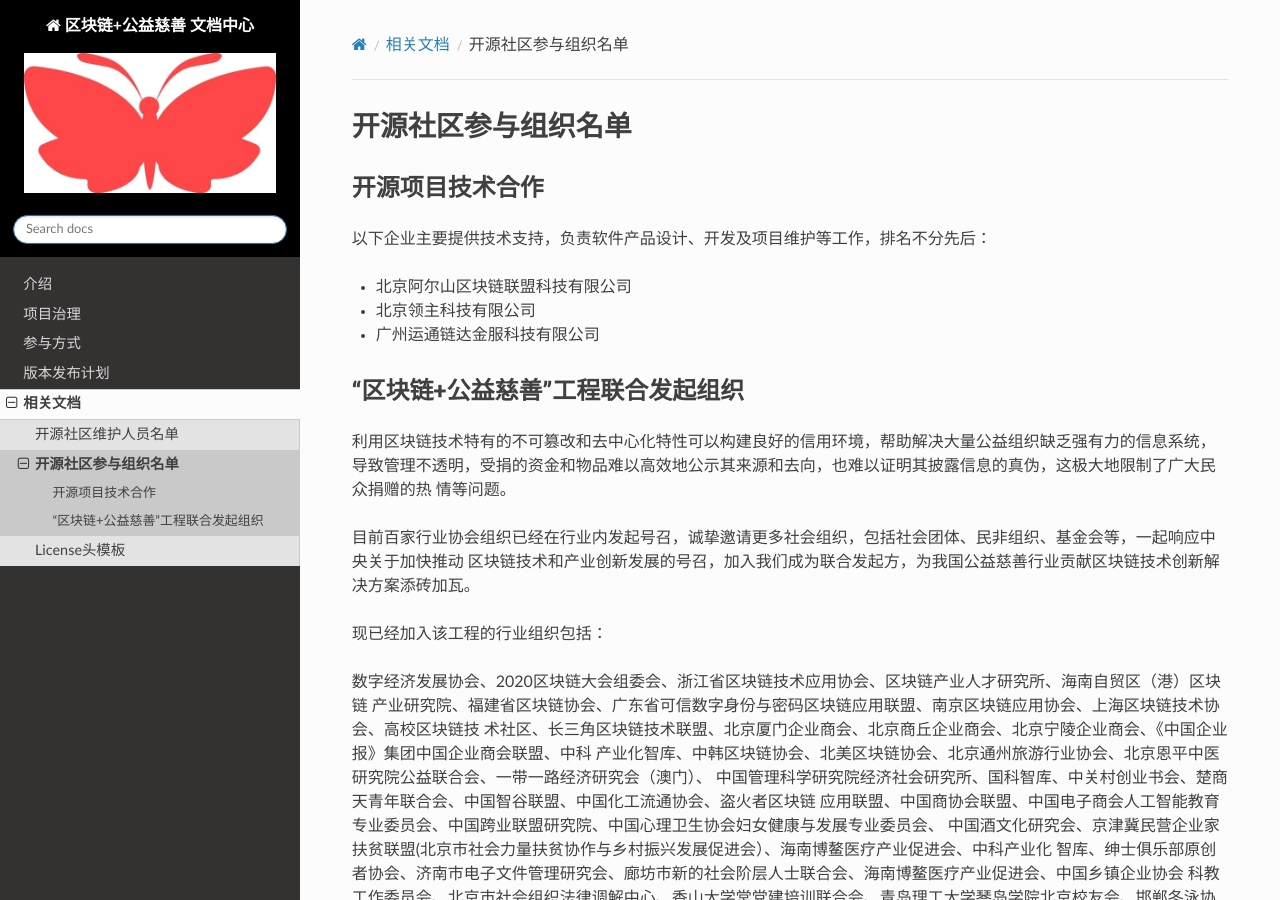
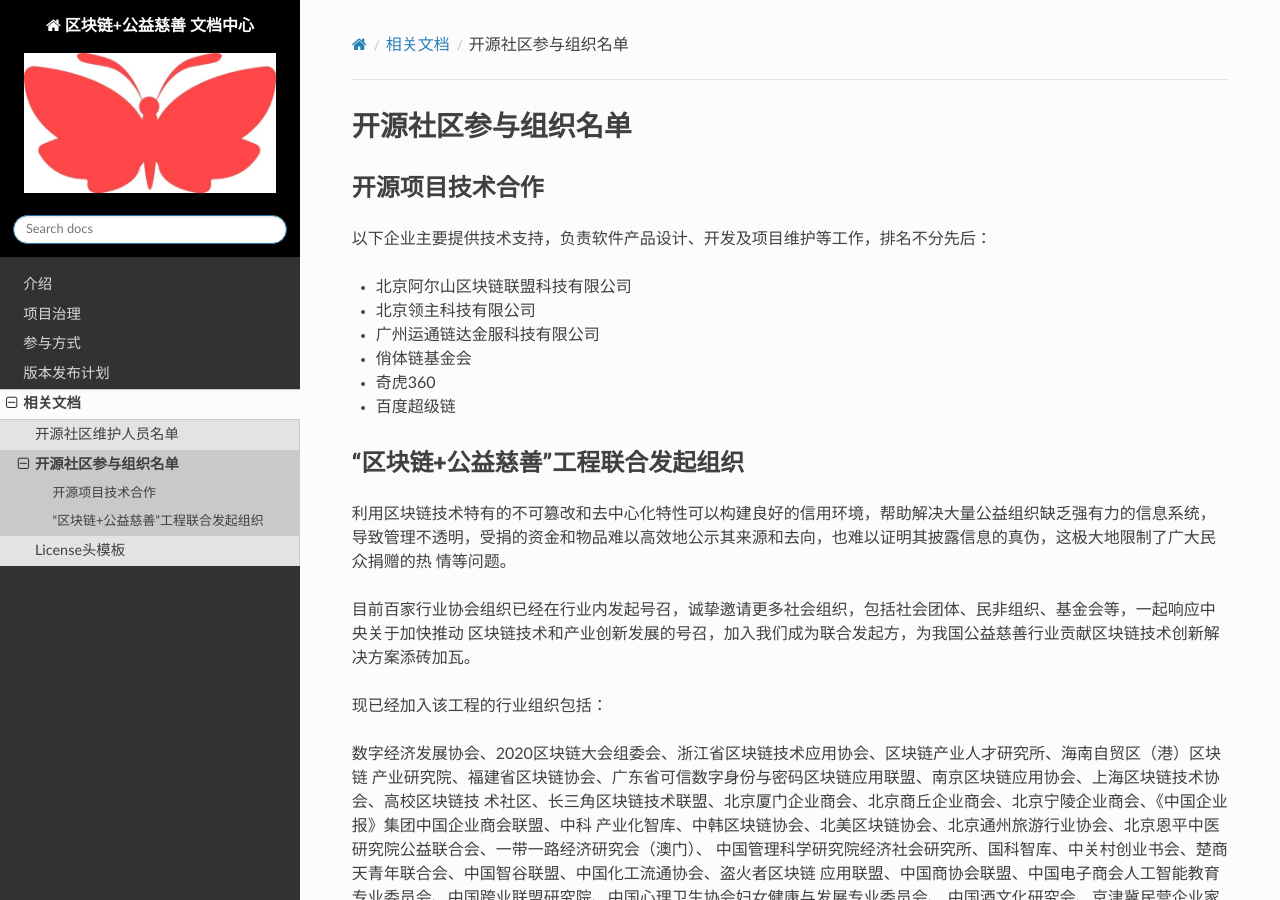
Before and after one commit to csiabb/documents, a Sphinx documentation site: the page built from source/related-docs/participate.rst, in a window 1280 px wide and 900 px high. Built offline with Sphinx 7.4.7 and the Read the Docs theme 2.0.0, drawn with Linux system fonts in a browser that asks for light colours; formulas are drawn with MathJax 3.

Commit message:
[ID1000311] 增加新的项目参与方 (#36)
--story=1000311 --user=david
https://www.tapd.cn/60210943/prong/stories/view/1160210943001000311

Signed-off-by: David Geng <gengjianhua@arxanchain.com>

```diff
--- a/source/related-docs/participate.rst
+++ b/source/related-docs/participate.rst
@@ -12,7 +12,9 @@
 * 北京阿尔山区块链联盟科技有限公司
 * 北京领主科技有限公司
 * 广州运通链达金服科技有限公司
-
+* 俏体链基金会
+* 奇虎360
+* 百度超级链
 
 
 “区块链+公益慈善”工程联合发起组织
```
